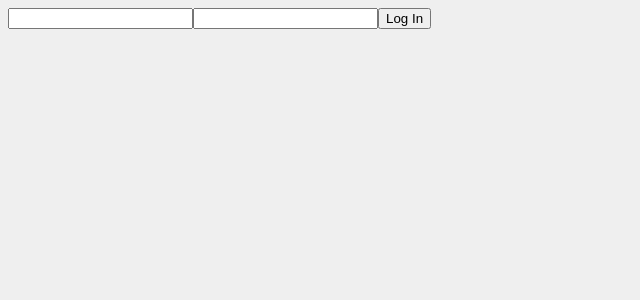
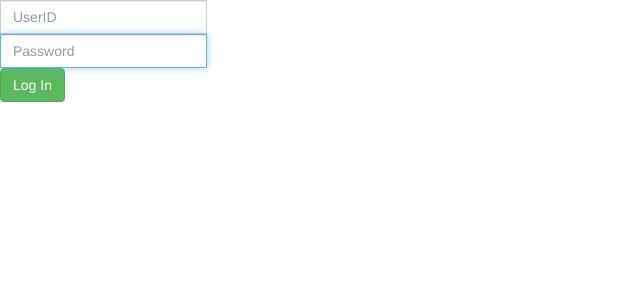
Before and after one commit to IrisChan/wechatNew, a React app: page / in a window 1280 px wide. Shown: the top 300 px of the page, without its empty margins (0-640 px from the left). Built offline with nearby package versions, Linux system fonts and the light colour scheme.

Commit message:
Modify Login Module default css

```diff
--- a/package.json
+++ b/package.json
@@ -22,6 +22,7 @@
     "eslint-plugin-react": "^7.0.1",
     "prop-types": "^15.5.10",
     "react": "^15.5.4",
+    "react-bootstrap": "^0.31.0",
     "react-dom": "^15.5.4",
     "react-hot-loader": "^1.3.1",
     "react-redux": "^5.0.5",
--- a/public/index.html
+++ b/public/index.html
@@ -7,5 +7,6 @@
 <body>
     <div id="root"></div>
     <script type="text/javascript" src="../bundle.js" charset="utf-8"></script>
+    <link rel="stylesheet" href="https://maxcdn.bootstrapcdn.com/bootstrap/latest/css/bootstrap.min.css">
 </body>
 </html>
--- a/src/components/LoginInput.js
+++ b/src/components/LoginInput.js
@@ -1,4 +1,5 @@
 import React, { Component } from 'react';
+import { InputGroup, FormControl, Button } from 'react-bootstrap';
 import PropTypes from 'prop-types';
 
 export default class LoginInput extends Component {
@@ -20,23 +21,27 @@ export default class LoginInput extends Component {
 
 	render() {
 		return (
-			<form onSubmit={this.onSubmit}>
-				<div>
-					<input
+			<div>
+				<InputGroup>
+					<FormControl
+						id="username"
 						type="text"
-						id="username"
+						placeholder="UserID"
+						autoFocus="true"
 						value={this.state.username}
 					/>
-					<span />
-					<input
+				</InputGroup>
+				<InputGroup>
+					<FormControl
+						id="password"
 						type="text"
-						id="password"
+						placeholder="Password"
+						autoFocus="true"
 						value={this.state.password}
 					/>
-					<span />
-					<button onClick={this.onSubmit}> Log In</button>
-				</div>
-			</form>
+				</InputGroup>
+				<Button bsStyle="success">Log In</Button>
+			</div>
 		);
 	}
 }
```
Also changed, not shown: 2 other files (tests, documents, lock files or other folders).
